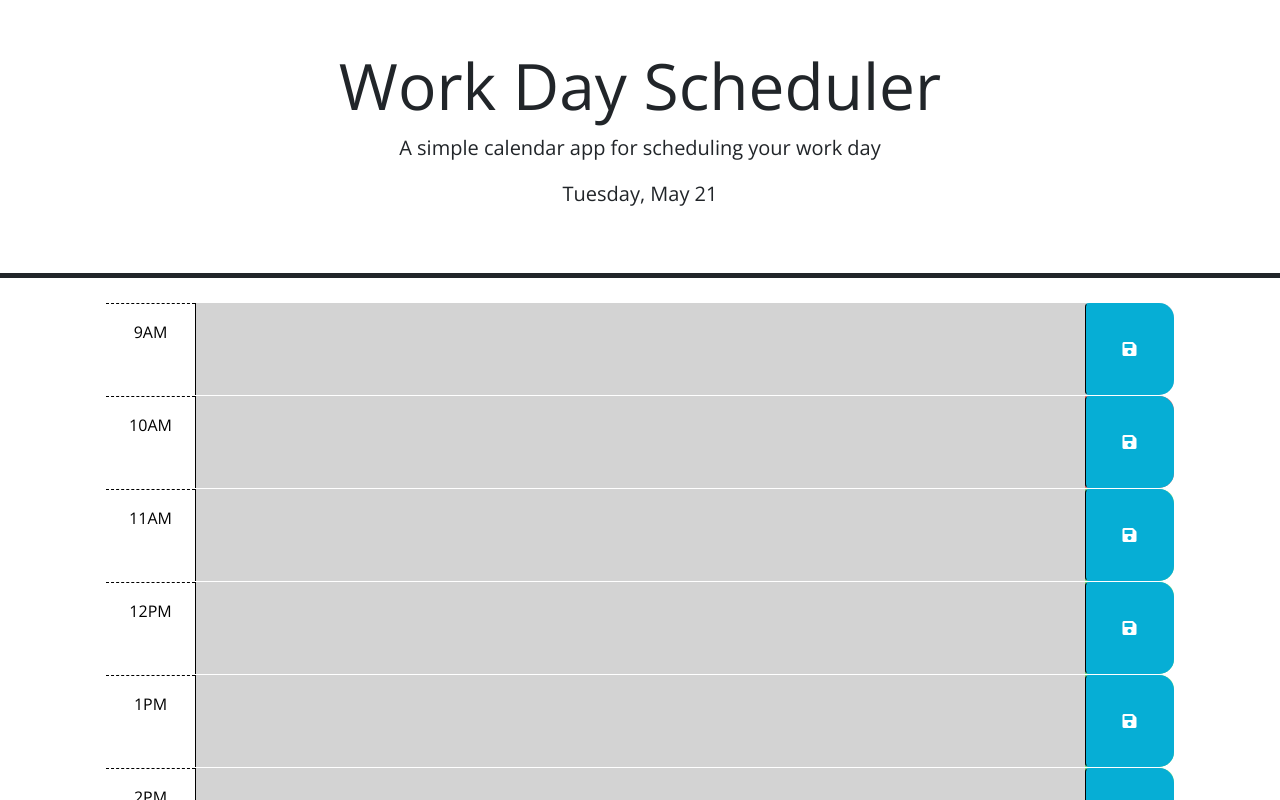
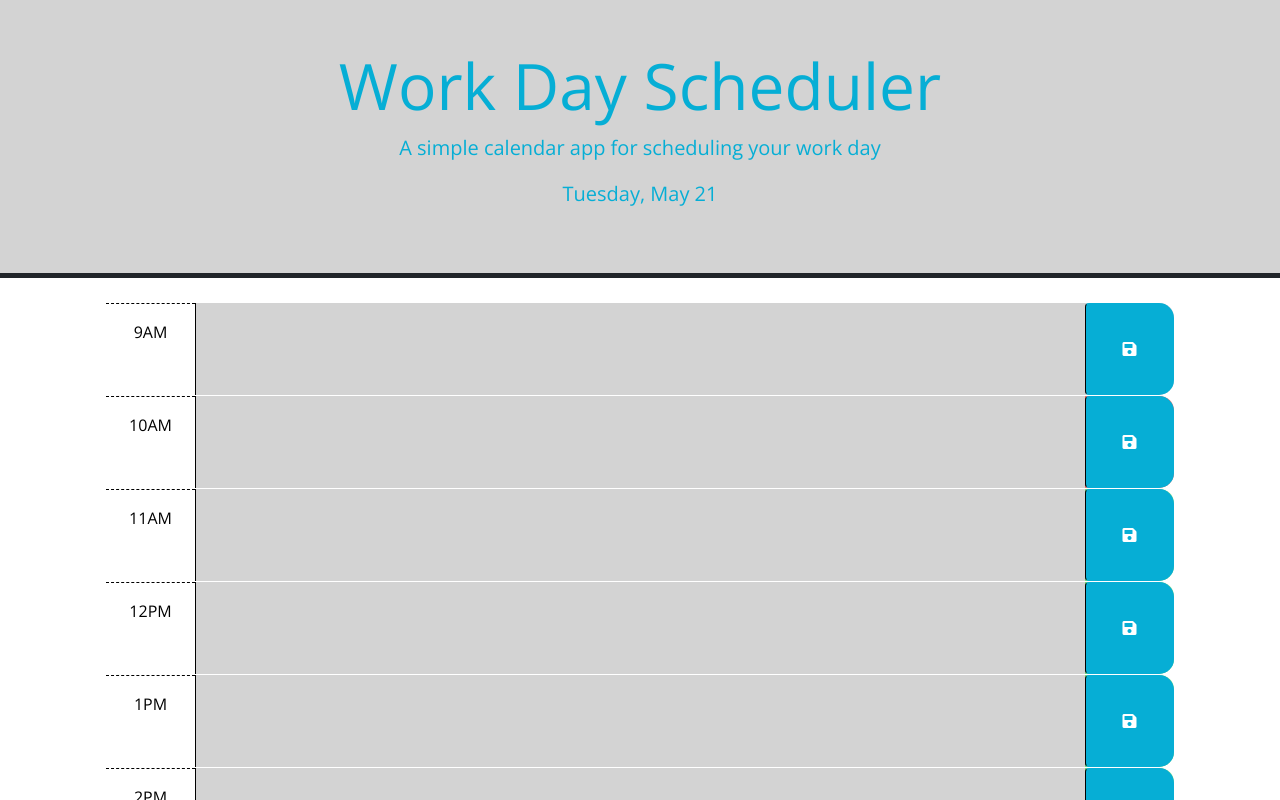
Before and after one commit to Gonzo7725/Challenge5, a plain HTML site: page index.html in a window 1280 px wide. Shown: the top 800 px of the page. Drawn offline with nearby package versions, Linux system fonts and the light colour scheme.

Commit message:
updated readme

```diff
--- a/assets/css/style.css
+++ b/assets/css/style.css
@@ -1,6 +1,11 @@
 body {
   font-family: 'Open Sans', sans-serif;
   font-size: 16px;
+}
+
+header {
+  color: #06aed5;
+  background-color: #d3d3d3;
 }
 
 textarea {
--- a/assets/js/script.js
+++ b/assets/js/script.js
@@ -10,7 +10,7 @@ $(function () {
 
   currentDayEl.text(currentDate.format("dddd, MMM DD"))
 
-  for (var i = 9; i < 17; i++) {
+  for (var i = 9; i < 18; i++) {
     var parentId = $("#hour-" + i)
     var textarea = parentId.children('textarea')
     if (i === currentHour) {
```
Also changed, not shown: 1 other file.
